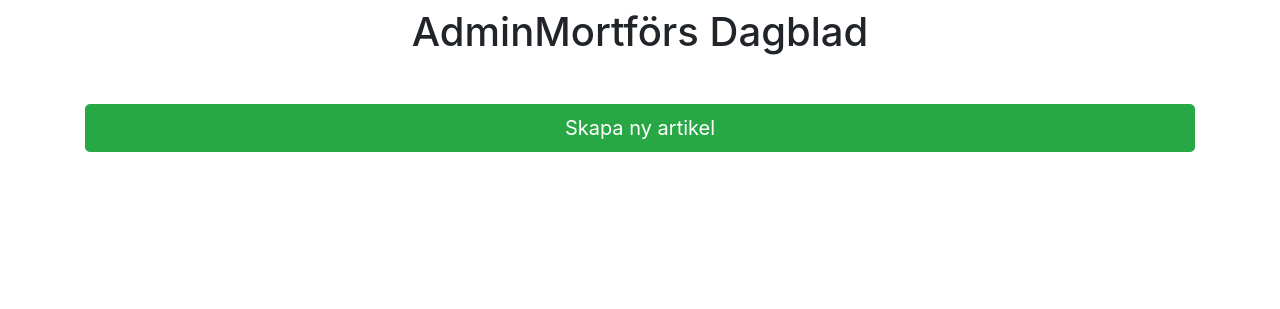
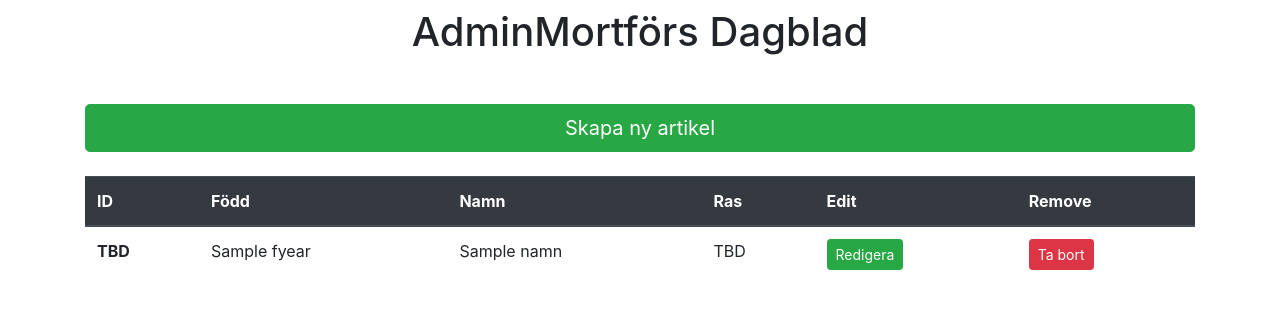
Before and after one commit to EmilAndersson1/DatabasProjekt, a Flask app: page /admin/ in a window 1280 px wide. Shown: the top 309 px of the page. Run offline with Flask 2, Linux system fonts and the light colour scheme; a database or web service that is not in the repository returns one stand-in record (values such as "Sample title"); some libraries are stand-ins or nearby versions.

Commit message:
lite smått på admin sidan

```diff
--- a/dagblad_app/routes.py
+++ b/dagblad_app/routes.py
@@ -18,7 +18,11 @@ def edit():
 
 @app.route('/admin/')
 def admin():
-    return render_template("admin.html")
+    hund_list = []
+    db.cursor.execute("select namn, fyear from hund")
+    for hund in db.cursor:
+        hund_list.append(hund)
+    return render_template("admin.html", hund_list = hund_list)
 
 @app.route('/remove/', methods=['POST'])
 def remove():
--- a/dagblad_app/templates/admin.html
+++ b/dagblad_app/templates/admin.html
@@ -11,7 +11,43 @@
         <h1 class="text-center mt-2">AdminMortförs Dagblad</h1>
 
         <a href="{{url_for('edit')}}" class="btn btn-success btn-lg btn-block mt-5">Skapa ny artikel</a>
+
+        <table class="table table-hover mt-4">
+            <thead class="thead-dark">
+              <tr>
+                <th scope="col">ID</th>
+                <th scope="col">Född</th>
+                <th scope="col">Namn</th>
+                <th scope="col">Ras</th>
+                <th scope="col">Edit</th>
+                <th scope="col">Remove</th>
+              </tr>
+            </thead>
+            <tbody>
+                {%for hund in hund_list%}
+                    <tr>
+                        <th scope="row">TBD</th>
+                        <td>{{hund[1]}}</td>
+                        <td>{{hund[0]}}</td>
+                        <td>TBD</td>
+                        <td>
+                            <form action="/remove_article/" method="POST">
+                                <!--<input type="text" name="article_being_removed" class="hidden">-->
+                                <input type="submit" class="btn btn-sm btn-success" value="Redigera">
+                            </form>
+                        </td>
+                        <td>
+                            <form action="/remove_article/" method="POST">
+                                <!--<input type="text" name="article_being_removed" class="hidden">-->
+                                <input type="submit" class="btn btn-sm btn-danger" value="Ta bort">
+                            </form>
+                        </td>
+                    </tr>
+                {%endfor%}
+            </tbody>
+          </table>
     </div>
+
     <script src="https://code.jquery.com/jquery-3.4.1.slim.min.js" integrity="sha384-J6qa4849blE2+poT4WnyKhv5vZF5SrPo0iEjwBvKU7imGFAV0wwj1yYfoRSJoZ+n" crossorigin="anonymous"></script>
     <script src="https://cdn.jsdelivr.net/npm/popper.js@1.16.0/dist/umd/popper.min.js" integrity="sha384-Q6E9RHvbIyZFJoft+2mJbHaEWldlvI9IOYy5n3zV9zzTtmI3UksdQRVvoxMfooAo" crossorigin="anonymous"></script>
     <script src="https://stackpath.bootstrapcdn.com/bootstrap/4.4.1/js/bootstrap.min.js" integrity="sha384-wfSDF2E50Y2D1uUdj0O3uMBJnjuUD4Ih7YwaYd1iqfktj0Uod8GCExl3Og8ifwB6" crossorigin="anonymous"></script>
```
